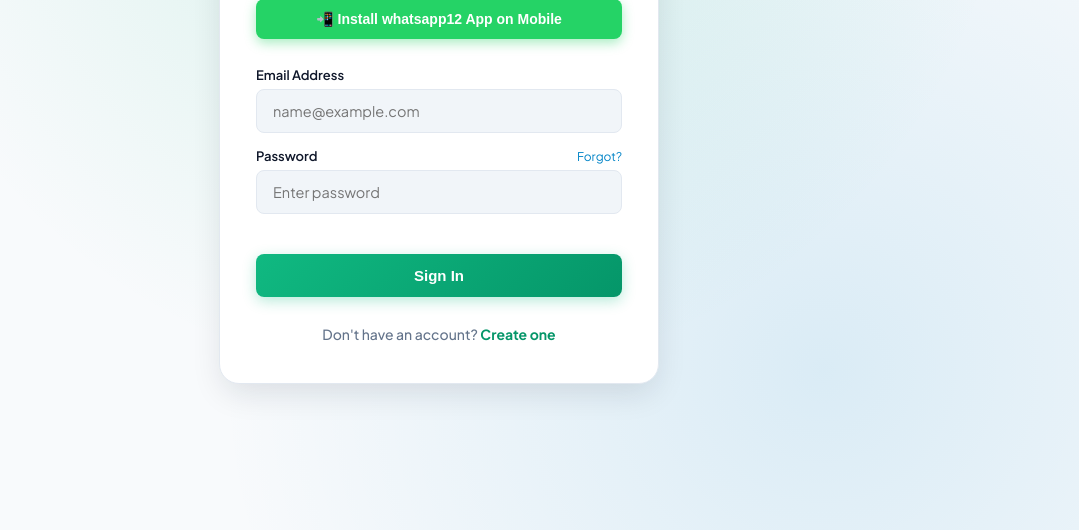
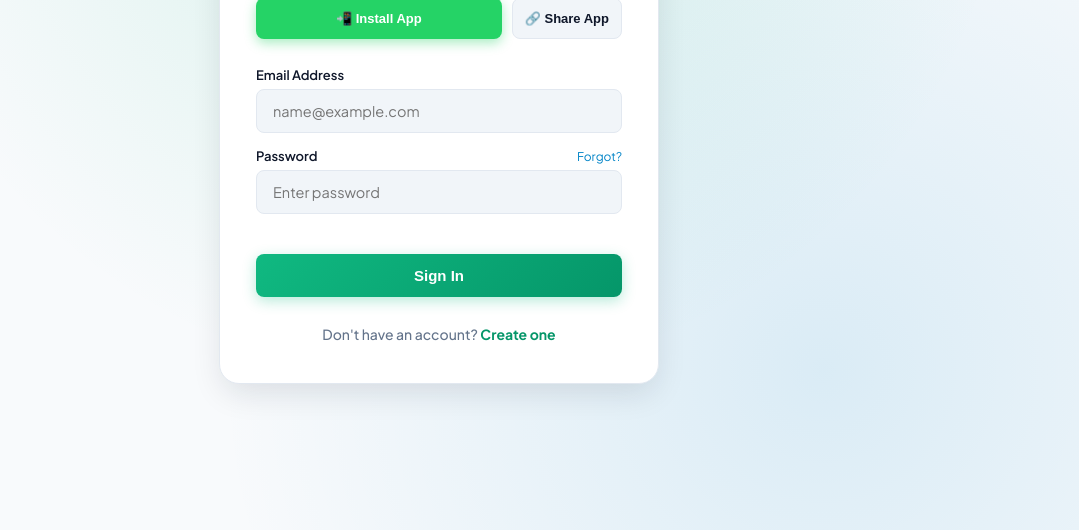
Before and after one commit to vai18bhav/WhatSappClone, a website: page frontend/login.html in a window 1280 px wide. Shown: the part 270-800 px from the top of the page, without its empty margins (201-1280 px from the left). Drawn offline with Linux system fonts and the light colour scheme.

Commit message:
Add Share App functionality via Web Share API & Clipboard fallback across toolbar and login screen

```diff
--- a/frontend/js/ui.js
+++ b/frontend/js/ui.js
@@ -116,6 +116,24 @@
     return date.toLocaleDateString();
   },
 
+  // ─── Native Share App ────────────────────────────────────────────────────────
+  shareApp() {
+    const shareData = {
+      title: 'whatsapp12',
+      text: 'Connect with me on whatsapp12!',
+      url: window.location.origin
+    };
+
+    if (navigator.share) {
+      navigator.share(shareData).catch(() => {});
+    } else if (navigator.clipboard) {
+      navigator.clipboard.writeText(window.location.origin);
+      this.showToast('App link copied to clipboard!', 'success');
+    } else {
+      prompt('Copy app link:', window.location.origin);
+    }
+  },
+
   // ─── Keyboard Shortcuts Setup ──────────────────────────────────────────────
   initShortcuts() {
     document.addEventListener('keydown', (e) => {
--- a/frontend/login.html
+++ b/frontend/login.html
@@ -22,9 +22,12 @@
           whatsapp12
         </a>
         <p>Sign in to connect with friends & colleagues</p>
-        <div style="margin-top: 15px;">
-          <button id="pwaInstallBtn" type="button" style="display: inline-flex; align-items: center; justify-content: center; gap: 8px; width: 100%; padding: 12px; background: #25D366; color: white; border: none; border-radius: 8px; font-weight: bold; cursor: pointer; font-size: 14px; box-shadow: 0 4px 12px rgba(37, 211, 102, 0.4);">
-            📲 Install whatsapp12 App on Mobile
+        <div style="margin-top: 15px; display: flex; gap: 10px;">
+          <button id="pwaInstallBtn" type="button" style="display: inline-flex; align-items: center; justify-content: center; gap: 8px; flex: 1; padding: 12px; background: #25D366; color: white; border: none; border-radius: 8px; font-weight: bold; cursor: pointer; font-size: 13px; box-shadow: 0 4px 12px rgba(37, 211, 102, 0.4);">
+            📲 Install App
+          </button>
+          <button onclick="UI.shareApp()" type="button" style="display: inline-flex; align-items: center; justify-content: center; gap: 6px; padding: 12px; background: var(--hover-bg); color: var(--text-main); border: 1px solid var(--border-color); border-radius: 8px; font-weight: bold; cursor: pointer; font-size: 13px;">
+            🔗 Share App
           </button>
         </div>
       </div>
```
Also changed, not shown: frontend/chat.html (+3 -0 lines).
